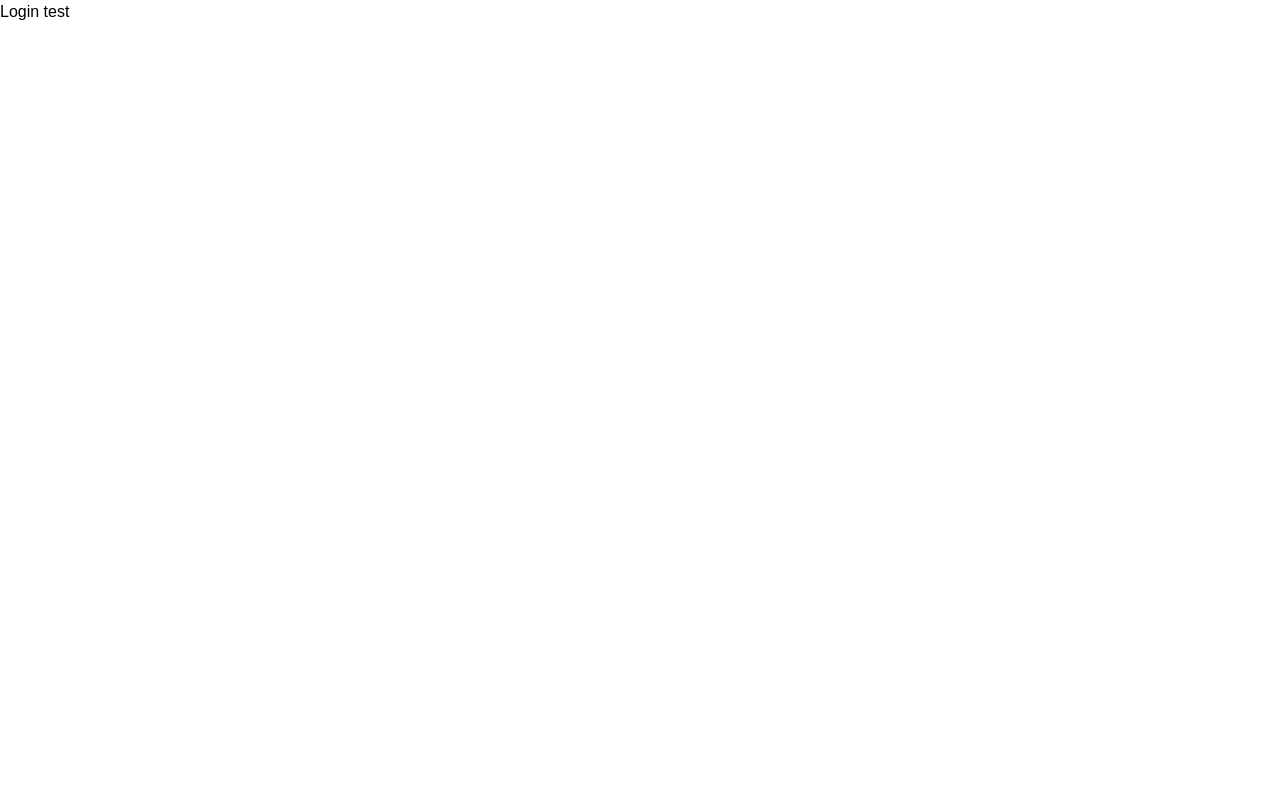
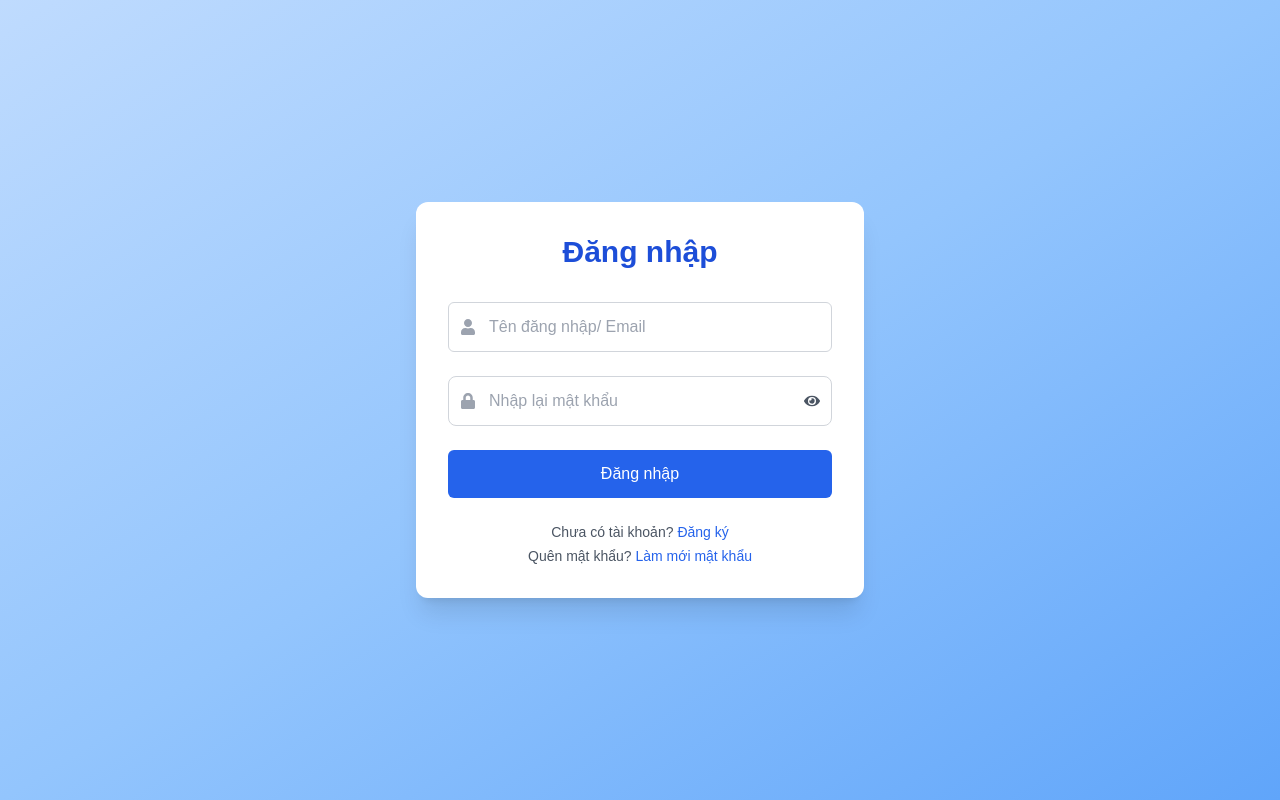
Before and after one commit to binhlt4904/ProjectStore-FE, a React (Create React App) app: page /login in a window 1280 px wide. Built offline with nearby package versions, Linux system fonts and the light colour scheme.

Commit message:
update App.js

```diff
--- a/src/components/Login.jsx
+++ b/src/components/Login.jsx
@@ -1,6 +1,162 @@
-import React from "react";
+import React, { useState } from 'react';
+import axios from 'axios';
+import { Link, useNavigate } from 'react-router-dom';
+import { useAuth } from './AuthContext';
+import { FaUser, FaLock } from 'react-icons/fa';
+import Swal from 'sweetalert2';
+import { FaEye, FaEyeSlash } from 'react-icons/fa';
 
-export default function Login() {
-  console.log("✅ Login component rendered");
-  return <h1 style={{ color: "black" }}>Login test</h1>;
+function Login() {
+  const API_BASE_URL = process.env.REACT_APP_API_BASE_URL
+  const navigate = useNavigate();
+  const { login } = useAuth();
+
+  const [username, setUsername] = useState('');
+  const [password, setPassword] = useState('');
+  const [errors, setErrors] = useState({});
+  const [showPassword, setShowPassword] = useState(false);
+  console.log("Login component rendered");
+
+
+  document.title = "LOGIN";
+
+  const handleLogin = async (e) => {
+    e.preventDefault();
+
+    if (!validateForm()) return;
+
+    try {
+      const res = await axios.post(`${API_BASE_URL}/login`, {
+        username,
+        password,
+      }, { withCredentials: true });
+
+      if (res.status === 200) {
+        const user = res.data;
+        login(user);
+        navigate(user.role === "ADMIN" ? "/admin" : "/home");
+      }
+
+    } catch (err) {
+      const message = err.response?.data;
+
+      // Nếu là lỗi chưa xác thực email
+      if (message === 'Tài khoản chưa xác thực email!') {
+        Swal.fire({
+          icon: 'warning',
+          title: 'Tài khoản chưa xác thực',
+          text: 'Bạn có muốn gửi lại mã OTP để xác thực không?',
+          showCancelButton: true,
+          confirmButtonText: 'Gửi lại mã',
+          cancelButtonText: 'Hủy',
+        }).then(async (result) => {
+          if (result.isConfirmed) {
+            try {
+              const emailRes = await axios.get(`${API_BASE_URL}/get-email?identifier=${encodeURIComponent(username)}`);
+              const email = emailRes.data;
+
+
+              await axios.post(`${API_BASE_URL}/resend-otp`, {
+                email: username,
+              });
+
+              Swal.fire('Thành công', 'Mã OTP đã được gửi lại qua email.', 'success');
+              navigate(`/verify-email?email=${encodeURIComponent(email)}`);
+            } catch (resendError) {
+              Swal.fire('Lỗi', resendError.response?.data || 'Không thể gửi lại OTP.', 'error');
+            }
+
+          }
+        });
+      } else {
+        Swal.fire({
+          icon: 'error',
+          title: 'Đăng nhập thất bại!',
+          text: message || 'Lỗi server'
+        });
+      }
+    }
+  };
+
+  const validateForm = () => {
+    const newErrors = {};
+    if (!username.trim()) {
+      newErrors.username = "Tên đăng nhập không được để trống.";
+    }
+
+    if (!password) {
+      newErrors.password = "Mật khẩu không được để trống.";
+    }
+
+    setErrors(newErrors);
+    return Object.keys(newErrors).length === 0;
+  };
+
+  return (
+    <div className="flex items-center justify-center min-h-screen bg-gradient-to-br from-blue-200 via-blue-300 to-blue-400 px-4">
+      <div className="bg-white p-8 rounded-xl shadow-xl w-full max-w-md animate-fade-in-up">
+        <h2 className="text-3xl font-bold mb-8 text-center text-blue-700">Đăng nhập</h2>
+        <form onSubmit={handleLogin} className="space-y-6">
+          {/* Username */}
+          <div className="relative">
+            <FaUser className="absolute top-1/2 left-3 -translate-y-1/2 text-gray-400" />
+            <input
+              type="text"
+              placeholder="Tên đăng nhập/ Email"
+              value={username}
+              onChange={(e) => setUsername(e.target.value)}
+              className="w-full pl-10 pr-4 py-3 border border-gray-300 rounded-md focus:outline-none focus:ring-2 focus:ring-blue-400 transition"
+            />
+          </div>
+          {errors.username && <p className="text-red-600 font-medium">{errors.username}</p>}
+
+          {/* Password */}
+          <div className="relative">
+            <FaLock className="absolute top-1/2 left-3 -translate-y-1/2 text-gray-400 " />
+            <input
+              type={showPassword ? "text" : "password"}
+              placeholder="Nhập lại mật khẩu"
+              className="w-full pl-10 pr-10 py-3 border border-gray-300 rounded-lg focus:outline-none focus:ring-2 focus:ring-blue-400 transition"
+              value={password}
+              onChange={(e) => setPassword(e.target.value)}
+              required
+            />
+            <button
+              type="button"
+              onClick={() => setShowPassword(!showPassword)}
+              className="absolute top-1/2 right-3 transform -translate-y-1/2 text-gray-600 focus:outline-none"
+              tabIndex={-1}
+            >
+              {showPassword ? <FaEyeSlash /> : <FaEye />}
+            </button>
+          </div>
+          {errors.password && <p className="text-red-600 font-medium">{errors.password}</p>}
+
+          <button
+            type="submit"
+            className="w-full bg-blue-600 text-white py-3 rounded-md hover:bg-blue-700 transition"
+          >
+            Đăng nhập
+          </button>
+        </form>
+
+        <p className="text-center text-sm mt-6 text-gray-600">
+          Chưa có tài khoản?{" "}
+          <Link to="/register" className="text-blue-600 font-medium hover:underline">
+            Đăng ký
+          </Link>
+        </p>
+        <p className="text-center text-sm mt-1 text-gray-600">
+          Quên mật khẩu?{" "}
+          <Link to="/forgot-password" className="text-blue-600 font-medium hover:underline">
+            Làm mới mật khẩu
+          </Link>
+
+        </p>
+
+      </div>
+    </div>
+  );
 }
+
+export default Login;
```
